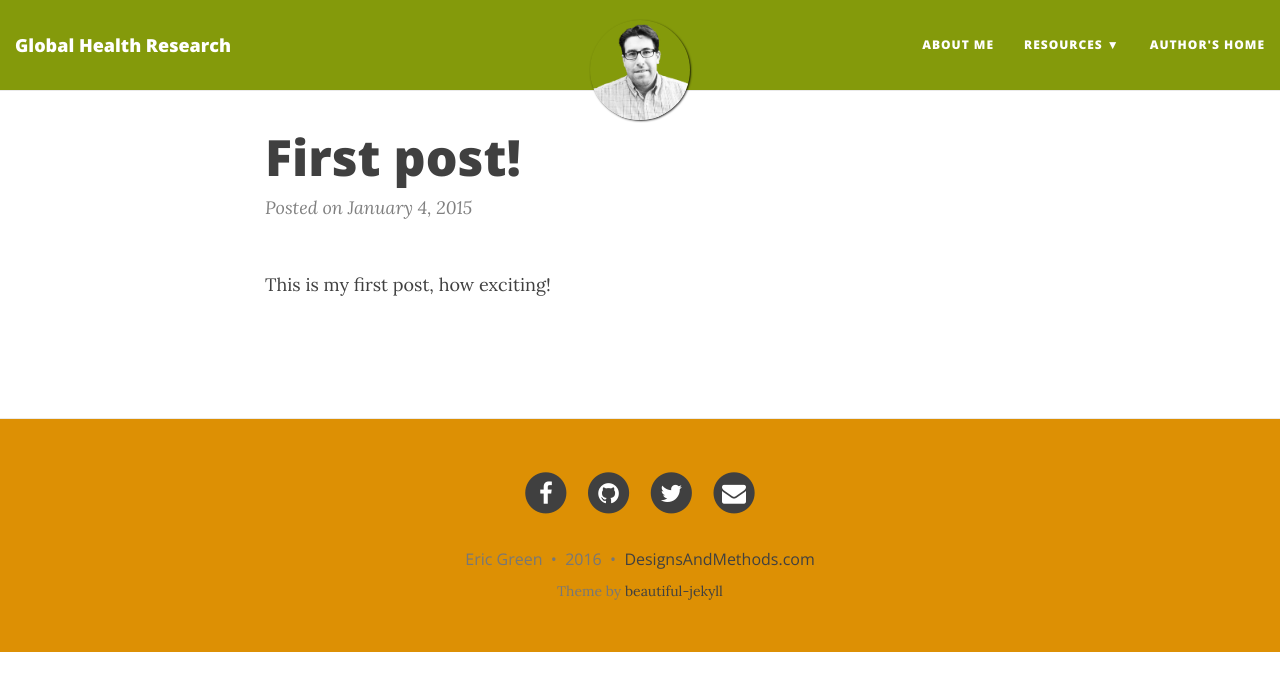
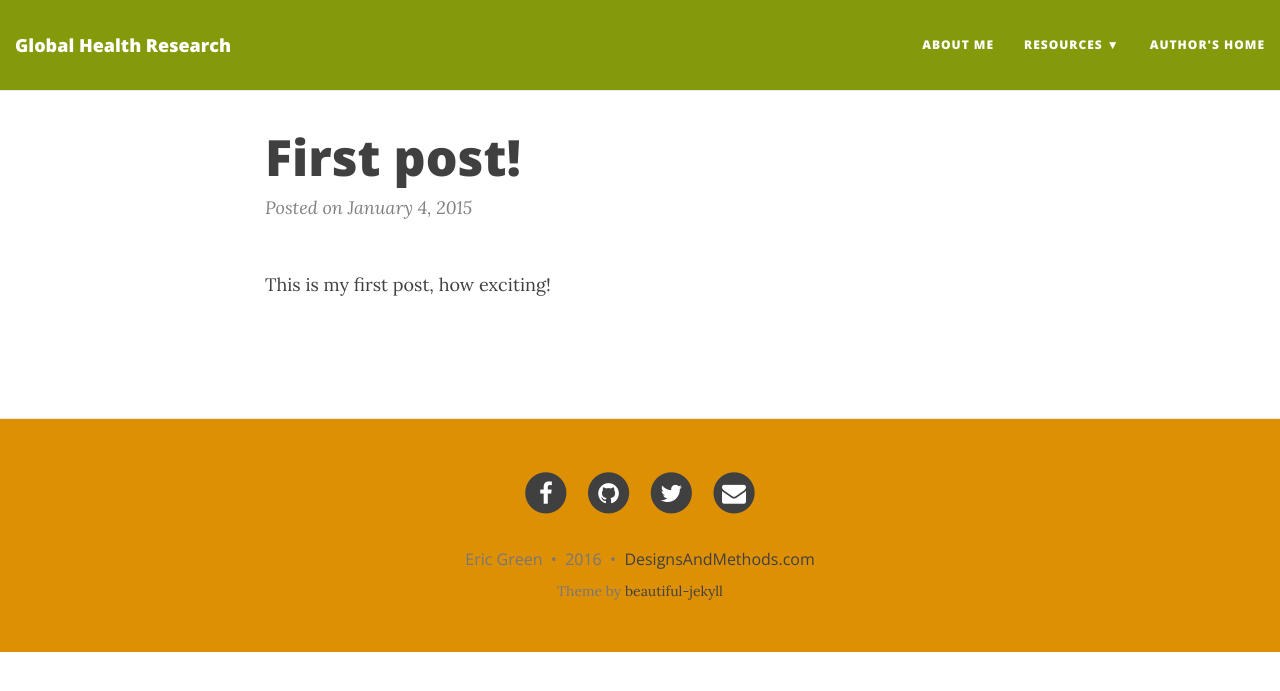
Before and after one commit to ericpgreen/ghr, a Jekyll site: the page built from _posts/2015-01-04-first-post.md, in a window 1280 px wide. Shown: the top 691 px of the page. Built offline with Jekyll 4.4.1, drawn with Linux system fonts in a browser that asks for light colours; nearby versions of some CDN libraries.

Commit message:
no floating head

```diff
--- a/_config.yml
+++ b/_config.yml
@@ -32,7 +32,7 @@ navbar-links:
 
 # Image to show in the navigation bar - image must be a square (width = height)
 # Remove this parameter if you don't want an image in the navbar
-avatar: "/img/epg.png"
+#avatar: "/img/epg.png"
 
 # --- Footer options --- #
 
```
